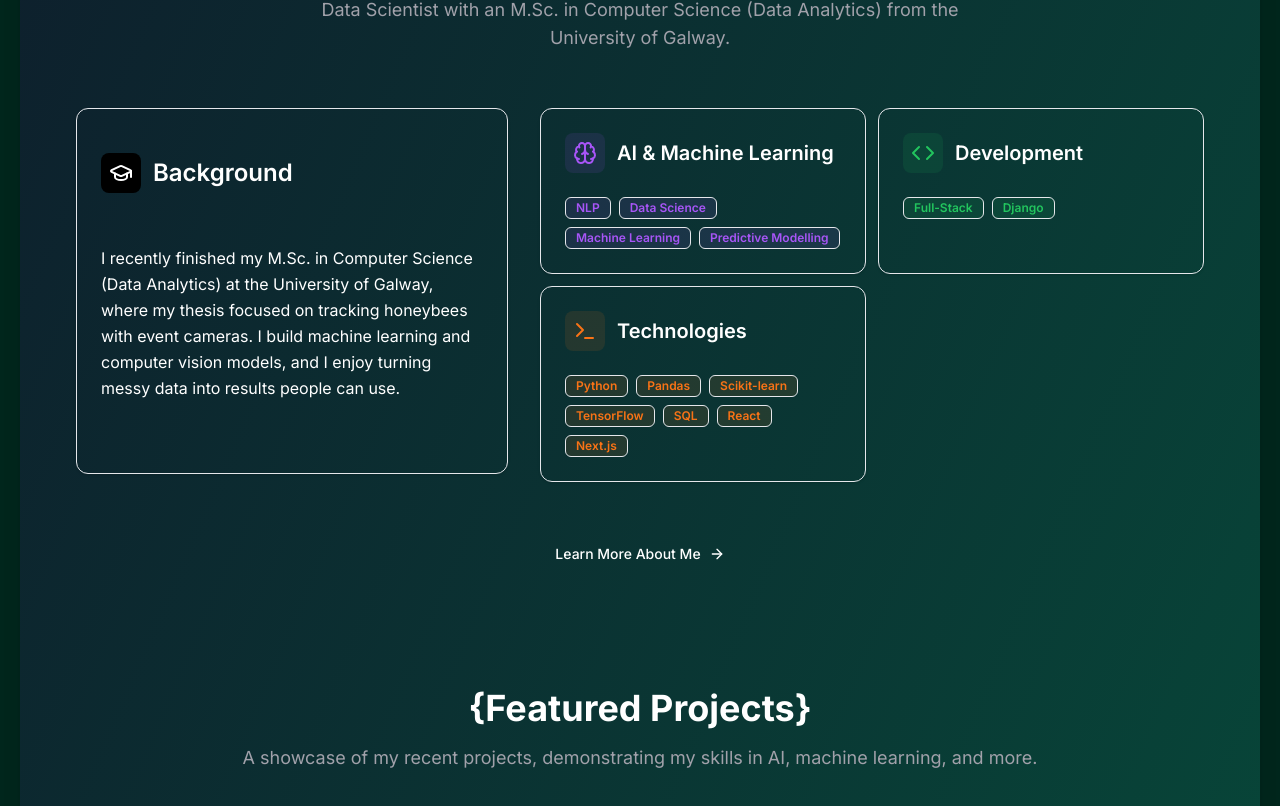
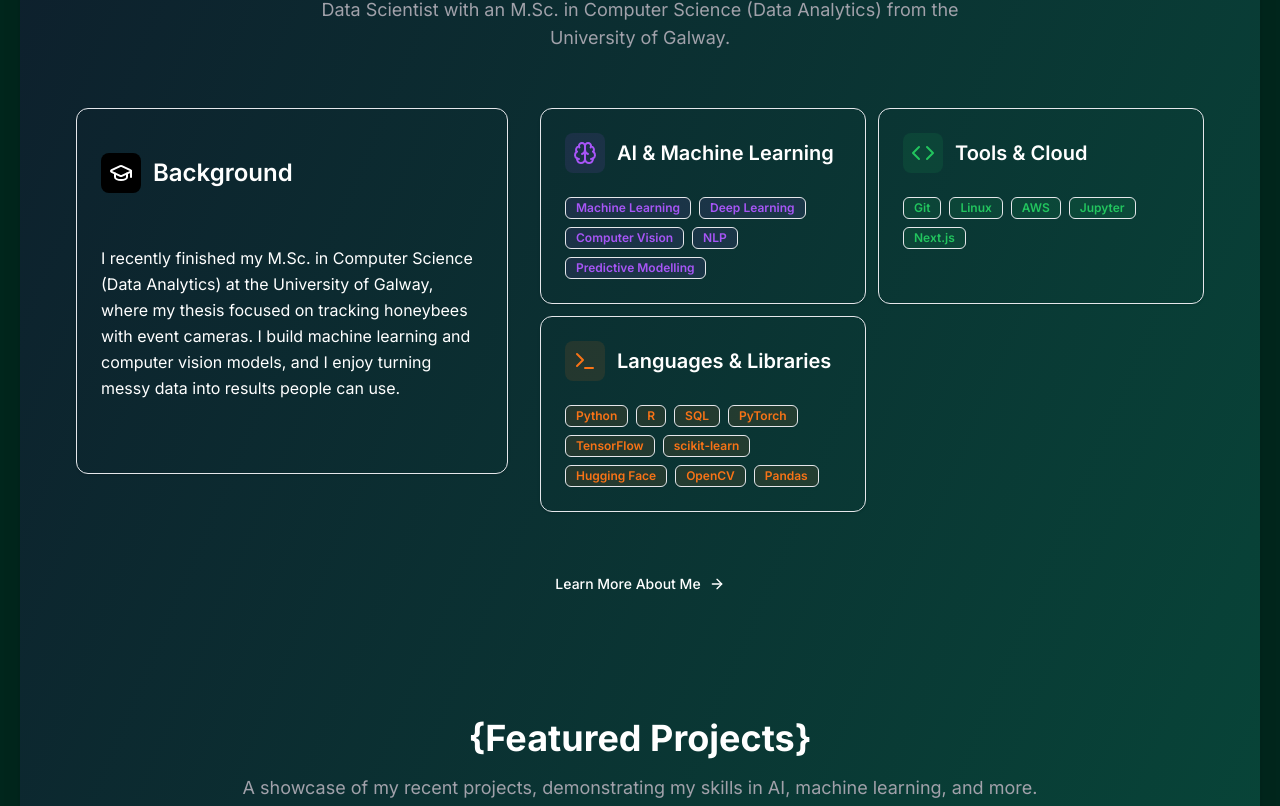
Before and after one commit to ShadaabHasan/portfolio, a Next.js app: page / in a window 1280 px wide. Shown: the part 1034-1840 px from the top of the page. Built offline with nearby package versions, Linux system fonts and the light colour scheme.

Commit message:
Update skills to match my projects, use lists for tags

```diff
--- a/app/components/Aboutme1.jsx
+++ b/app/components/Aboutme1.jsx
@@ -1,4 +1,12 @@
 import React from 'react'
+
+// My skills, written once. To add one, just add a word to the right list.
+const aiSkills = ["Machine Learning", "Deep Learning", "Computer Vision", "NLP", "Predictive Modelling"];
+const toolSkills = ["Git", "Linux", "AWS", "Jupyter", "Next.js"];
+const techSkills = ["Python", "R", "SQL", "PyTorch", "TensorFlow", "scikit-learn", "Hugging Face", "OpenCV", "Pandas"];
+
+// The style shared by every tag. Only the colour changes per card.
+const tagStyle = "inline-flex items-center rounded-md border px-2.5 py-0.5 text-xs font-semibold hover:scale-105 transition-transform";
 
 const Aboutme1 = () => {
   return (
@@ -57,10 +65,9 @@ const Aboutme1 = () => {
                                         <h3 className="text-xl font-semibold">AI &amp; Machine Learning</h3>
                                     </div>
                                     <div className="flex flex-wrap gap-2">
-                                        <div className="inline-flex items-center rounded-md border px-2.5 py-0.5 text-xs font-semibold focus:outline-none focus:ring-2 focus:ring-ring focus:ring-offset-2 bg-purple-500/10 text-purple-500 hover:scale-105 transition-transform">NLP</div>
-                                        <div className="inline-flex items-center rounded-md border px-2.5 py-0.5 text-xs font-semibold focus:outline-none focus:ring-2 focus:ring-ring focus:ring-offset-2 bg-purple-500/10 text-purple-500 hover:scale-105 transition-transform">Data Science</div>
-                                        <div className="inline-flex items-center rounded-md border px-2.5 py-0.5 text-xs font-semibold focus:outline-none focus:ring-2 focus:ring-ring focus:ring-offset-2 bg-purple-500/10 text-purple-500 hover:scale-105 transition-transform">Machine Learning</div>
-                                        <div className="inline-flex items-center rounded-md border px-2.5 py-0.5 text-xs font-semibold focus:outline-none focus:ring-2 focus:ring-ring focus:ring-offset-2 bg-purple-500/10 text-purple-500 hover:scale-105 transition-transform">Predictive Modelling</div>
+                                        {aiSkills.map((skill) => (
+                                            <div key={skill} className={`${tagStyle} bg-purple-500/10 text-purple-500`}>{skill}</div>
+                                        ))}
                                     </div>
                                 </div>
                                 <div className="rounded-xl border bg-card text-card-foreground shadow p-6 hover:shadow-md transition-shadow">
@@ -71,11 +78,12 @@ const Aboutme1 = () => {
                                                 <polyline points="8 6 2 12 8 18"></polyline>
                                             </svg>
                                         </div>
-                                        <h3 className="text-xl font-semibold">Development</h3>
+                                        <h3 className="text-xl font-semibold">Tools &amp; Cloud</h3>
                                     </div>
                                     <div className="flex flex-wrap gap-2">
-                                        <div className="inline-flex items-center rounded-md border px-2.5 py-0.5 text-xs font-semibold focus:outline-none focus:ring-2 focus:ring-ring focus:ring-offset-2 bg-green-500/10 text-green-500 hover:scale-105 transition-transform">Full-Stack</div>
-                                        <div className="inline-flex items-center rounded-md border px-2.5 py-0.5 text-xs font-semibold focus:outline-none focus:ring-2 focus:ring-ring focus:ring-offset-2 bg-green-500/10 text-green-500 hover:scale-105 transition-transform">Django</div>
+                                        {toolSkills.map((skill) => (
+                                            <div key={skill} className={`${tagStyle} bg-green-500/10 text-green-500`}>{skill}</div>
+                                        ))}
                                     </div>
                                 </div>
                                 <div className="rounded-xl border bg-card text-card-foreground shadow p-6 hover:shadow-md transition-shadow">
@@ -86,16 +94,12 @@ const Aboutme1 = () => {
                                                 <line x1="12" x2="20" y1="19" y2="19"></line>
                                             </svg>
                                         </div>
-                                        <h3 className="text-xl font-semibold">Technologies</h3>
+                                        <h3 className="text-xl font-semibold">Languages &amp; Libraries</h3>
                                     </div>
                                     <div className="flex flex-wrap gap-2">
-                                        <div className="inline-flex items-center rounded-md border px-2.5 py-0.5 text-xs font-semibold focus:outline-none focus:ring-2 focus:ring-ring focus:ring-offset-2 bg-orange-500/10 text-orange-500 hover:scale-105 transition-transform">Python</div>
-                                        <div className="inline-flex items-center rounded-md border px-2.5 py-0.5 text-xs font-semibold focus:outline-none focus:ring-2 focus:ring-ring focus:ring-offset-2 bg-orange-500/10 text-orange-500 hover:scale-105 transition-transform">Pandas</div>
-                                        <div className="inline-flex items-center rounded-md border px-2.5 py-0.5 text-xs font-semibold focus:outline-none focus:ring-2 focus:ring-ring focus:ring-offset-2 bg-orange-500/10 text-orange-500 hover:scale-105 transition-transform">Scikit-learn</div>
-                                        <div className="inline-flex items-center rounded-md border px-2.5 py-0.5 text-xs font-semibold focus:outline-none focus:ring-2 focus:ring-ring focus:ring-offset-2 bg-orange-500/10 text-orange-500 hover:scale-105 transition-transform">TensorFlow</div>
-                                        <div className="inline-flex items-center rounded-md border px-2.5 py-0.5 text-xs font-semibold focus:outline-none focus:ring-2 focus:ring-ring focus:ring-offset-2 bg-orange-500/10 text-orange-500 hover:scale-105 transition-transform">SQL</div>
-                                        <div className="inline-flex items-center rounded-md border px-2.5 py-0.5 text-xs font-semibold focus:outline-none focus:ring-2 focus:ring-ring focus:ring-offset-2 bg-orange-500/10 text-orange-500 hover:scale-105 transition-transform">React</div>
-                                        <div className="inline-flex items-center rounded-md border px-2.5 py-0.5 text-xs font-semibold focus:outline-none focus:ring-2 focus:ring-ring focus:ring-offset-2 bg-orange-500/10 text-orange-500 hover:scale-105 transition-transform">Next.js</div>
+                                        {techSkills.map((skill) => (
+                                            <div key={skill} className={`${tagStyle} bg-orange-500/10 text-orange-500`}>{skill}</div>
+                                        ))}
                                     </div>
                                 </div>
                             </div>
--- a/data/projects.js
+++ b/data/projects.js
@@ -15,8 +15,8 @@ export const projects = [
   {
     title: "Student Feedback Analysis",
     description:
-      "A full system that sorts student feedback into positive, neutral and negative. Compared 8 models, from Logistic Regression to fine-tuned BERT, reaching 73% accuracy, with dashboards for students and teachers and Llama 3 suggestions for teachers.",
-    tags: ["Python", "BERT", "Hugging Face", "Flask", "Next.js"],
+      "Team project: a system that sorts student feedback into positive, neutral or negative, with dashboards for teachers. My part was the model: I compared models from Logistic Regression to fine-tuned BERT on about 72,000 texts, reaching 72% accuracy on 14,612 test texts.",
+    tags: ["Python", "BERT", "Hugging Face", "scikit-learn", "NLP"],
     image: "/projects/student-feedback-system.png",
     github: "https://github.com/ShadaabHasan/student-review-system",
     featured: true,
```
